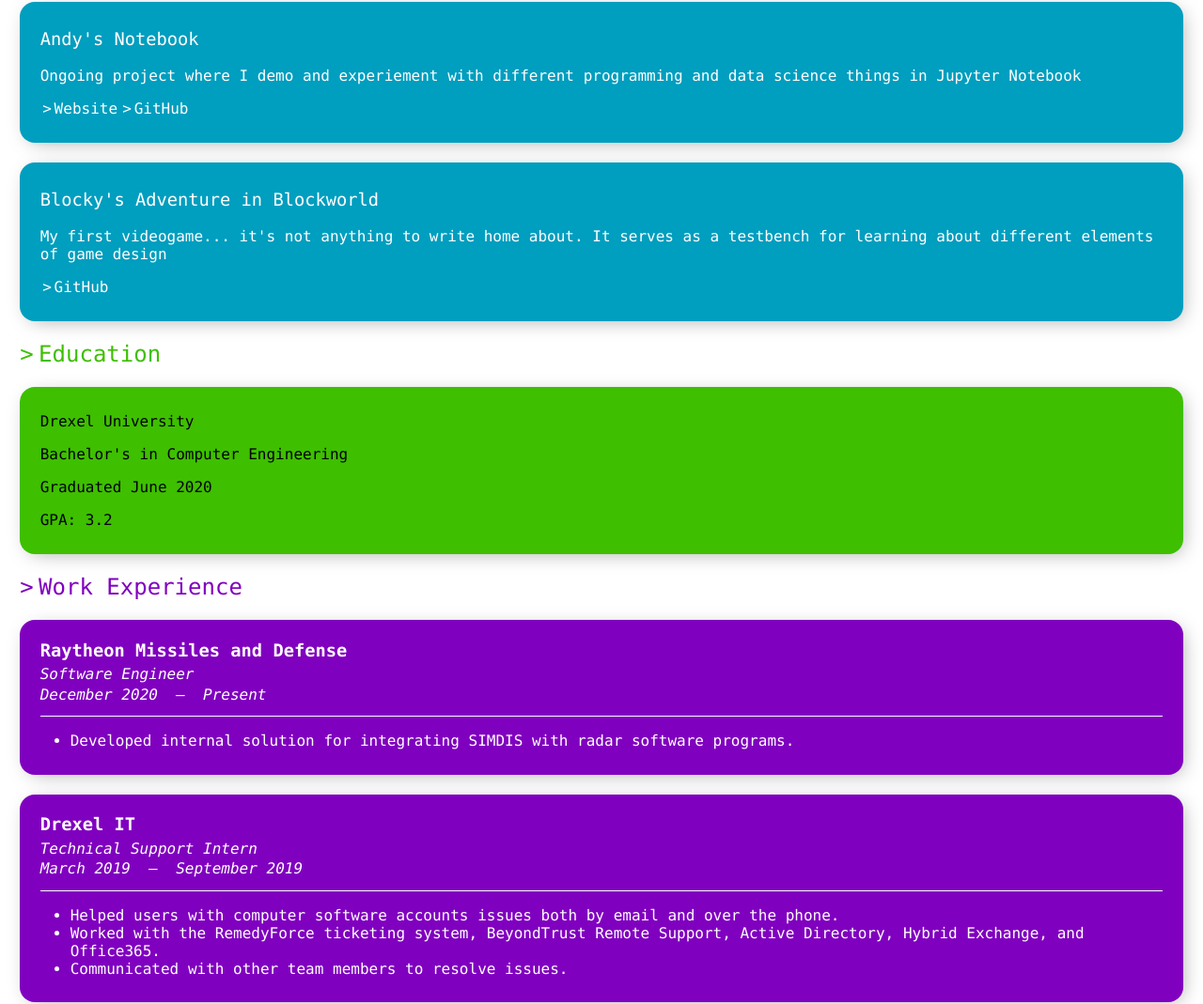
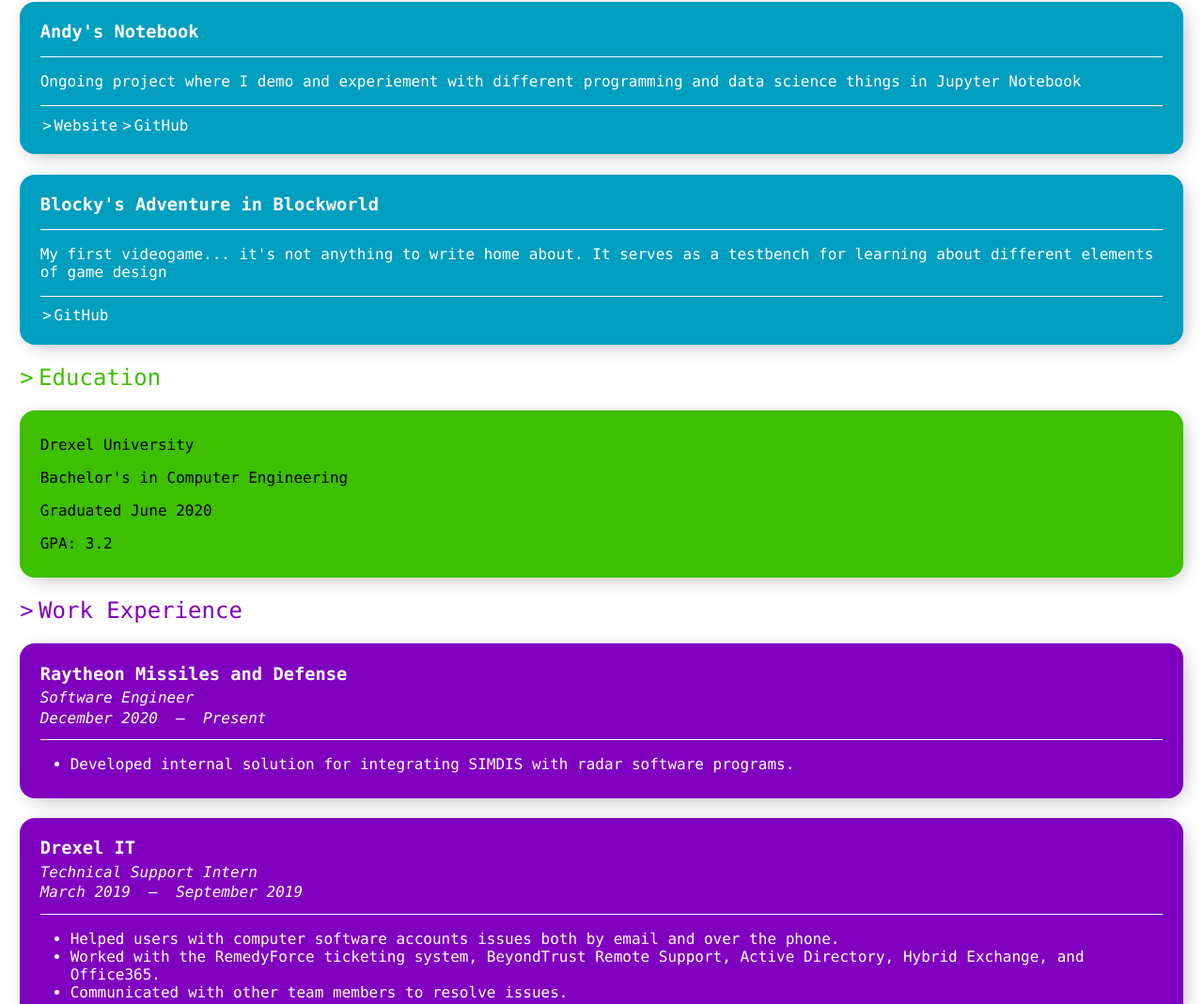
Before and after one commit to andydevs/andydevs.github.io, a Gatsby site: page / in a window 1280 px wide. Shown: the part 851-1920 px from the top of the page at 94% size. Built offline with nearby package versions, Linux system fonts and the light colour scheme; Gatsby itself is replaced by a stand-in of ours.

Commit message:
Consolidated

```diff
--- a/src/components/panel.css
+++ b/src/components/panel.css
@@ -2,6 +2,7 @@
     padding: 8pt 16pt;
     margin: 16pt 0pt;
     border-radius: 12pt;
+    border-color: inherit;
 
     /* Shadow */
     -webkit-box-shadow: 4px 4px 21px -6px rgba(0,0,0,0.37);
@@ -11,6 +12,27 @@
 .panel a {
     color: inherit;
 }
+
+
+.panel-header {
+    margin: 8pt 0pt;
+    padding-bottom: 8pt;
+    border-bottom: 1pt solid;
+}
+.panel-title {
+    font-weight: bold;
+    margin: 4pt 0pt;
+}
+.panel-subtitle {
+    font-style: italic;
+    margin: 2pt 0pt;
+}
+.panel-footer {
+    margin: 8pt 0pt;
+    padding-top: 8pt;
+    border-top: 1pt solid;
+}
+
 
 .panel-gray {
     background-color: var(--theme-gray);
--- a/src/components/panel.js
+++ b/src/components/panel.js
@@ -8,3 +8,7 @@
         </div>
     )
 }
+Panel.Header = ({ children }) => <div className='panel-header'>{children}</div>
+Panel.Footer = ({ children }) => <div className='panel-footer'>{children}</div>
+Panel.Title = ({ children }) => <h3 className='panel-title'>{children}</h3>
+Panel.Subtitle = ({ children }) => <h4 className='panel-subtitle'>{children}</h4>
--- a/src/components/project.js
+++ /dev/null
@@ -1,21 +0,0 @@
-import React from "react"
-import Panel from "../components/panel";
-
-const GitHubLink = ({ repo }) =>
-    <a href={"https://github.com/andydevs/" + repo}>GitHub</a>
-
-const WebsiteLink = ({ url }) =>
-    <a href={url}>Website</a>
-
-export default function Project({ title, description, website, github }) {
-    return (
-        <Panel color="blue">
-            <h3>{ title }</h3>
-            <p>{ description }</p>
-            <p>
-                { website && <WebsiteLink url={website}/> }
-                { github && <GitHubLink repo={github}/> }
-            </p>
-        </Panel>
-    )
-}
--- a/src/components/workunit.css
+++ /dev/null
@@ -1,12 +0,0 @@
-.work-header {
-    margin: 8pt 0pt;
-    padding-bottom: 8pt;
-    border-bottom: 1px solid white;
-}
-.work-title, .work-subtitle { margin: 2pt 0pt; }
-.work-title { font-weight: bold; margin: 4pt 0pt; }
-.work-subtitle { font-style: italic; }
-
-.highlight-list {
-    padding-left: 24pt;
-}
--- a/src/components/workunit.js
+++ /dev/null
@@ -1,22 +0,0 @@
-import React from "react"
-import Panel from "../components/panel"
-import "./workunit.css"
-
-export default function WorkUnit({ company, jobTitle, timeline, highlights }) {
-    return (
-        <Panel color="purple">
-            <div className='work-header'>
-                <h3 className='work-title'>{company}</h3>
-                <h4 className='work-subtitle'>{jobTitle}</h4>
-                <h4 className='work-subtitle'>
-                    {timeline.start.month} {timeline.start.year}
-                    &nbsp; &mdash; &nbsp;
-                    { timeline.current ? 'Present' : `${timeline.end.month} ${timeline.end.year}` }
-                </h4>
-            </div>
-            <ul className='highlight-list'>
-                {highlights.map((highlight, index) => <li key={index}>{highlight}</li>)}
-            </ul>
-        </Panel>
-    )
-}
--- a/src/pages/index.css
+++ b/src/pages/index.css
@@ -42,3 +42,7 @@
     content: '>';
     margin-right: 4pt;
 }
+
+ul {
+    padding-left: 24pt;
+}
--- a/src/sections/hero.js
+++ b/src/sections/hero.js
@@ -3,7 +3,6 @@
 import "./hero.css"
 
 export default function Hero() {
-
     // Query
     const { contentYaml: { blurb } } = useStaticQuery(graphql`
         query HeroQuery {
@@ -13,6 +12,7 @@
         }
     `)
 
+    // Render
     return (
         <div className='hero'>
             <div className='hero-container'>
--- a/src/sections/projects.js
+++ b/src/sections/projects.js
@@ -1,8 +1,9 @@
 import React from "react"
-import { graphql, useStaticQuery } from "gatsby";
-import Project from "../components/project"
+import Panel from "../components/panel";
+import { graphql, useStaticQuery } from "gatsby"
 
 export default function Projects() {
+    // Query
     const { contentYaml: { projects } } = useStaticQuery(graphql`
         query ProjectsQuery {
             contentYaml {
@@ -17,18 +18,22 @@
         }
     `)
 
+    // Render
     return (
         <section id="projects">
             <h2>Projects</h2>
             <div>
-                {projects.map(
-                    ({ id, title, description, github, website }) =>
-                        <Project
-                            key={id}
-                            title={title}
-                            description={description}
-                            github={github}
-                            website={website}/>
+                {projects.map(({ id, title, description, github, website }) =>
+                    <Panel key={id} color="blue">
+                        <Panel.Header>
+                            <Panel.Title>{title}</Panel.Title>
+                        </Panel.Header>
+                        <p>{description}</p>
+                        <Panel.Footer>
+                            { website && <a href={website}>Website</a> }
+                            { github && <a href={`https://github.com/andydevs/${github}`}>GitHub</a> }
+                        </Panel.Footer>
+                    </Panel>
                 )}
             </div>
         </section>
--- a/src/sections/work.js
+++ b/src/sections/work.js
@@ -1,8 +1,9 @@
 import React from "react"
-import WorkUnit from "../components/workunit";
+import Panel from '../components/panel';
 import { useStaticQuery, graphql } from "gatsby";
 
 export default function Work() {
+    // Query
     const { contentYaml: { work } } = useStaticQuery(graphql`
         query WorkQuery {
             contentYaml {
@@ -27,13 +28,25 @@
         }
     `)
 
+    // Render
     return (
         <section id="work-experience">
             <h2 className="text-purple">Work Experience</h2>
             <div>
-                {work.map(unit => (
-                    <WorkUnit key={unit.id} {...unit}/>
-                ))}
+                {work.map(({ company, jobTitle, timeline, highlights }) =>
+                    <Panel color="purple">
+                        <Panel.Header>
+                            <Panel.Title>{company}</Panel.Title>
+                            <Panel.Subtitle>{jobTitle}</Panel.Subtitle>
+                            <Panel.Subtitle>
+                                {timeline.start.month} {timeline.start.year}
+                                &nbsp; &mdash; &nbsp;
+                                {timeline.current ? 'Present' : `${timeline.end.month} ${timeline.end.year}`}
+                            </Panel.Subtitle>
+                        </Panel.Header>
+                        <ul>{highlights.map((highlight, index) => <li key={index}>{highlight}</li>)}</ul>
+                    </Panel>
+                )}
             </div>
         </section>
     )
```
